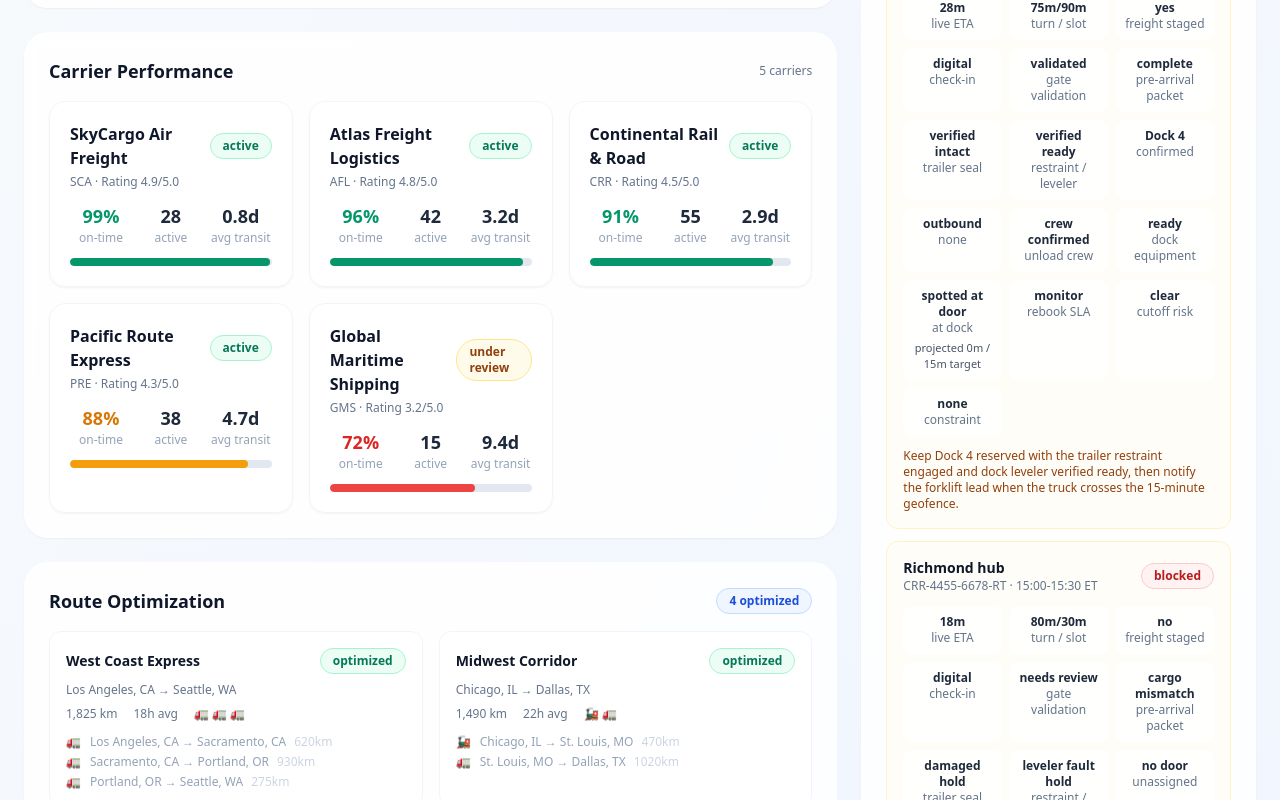
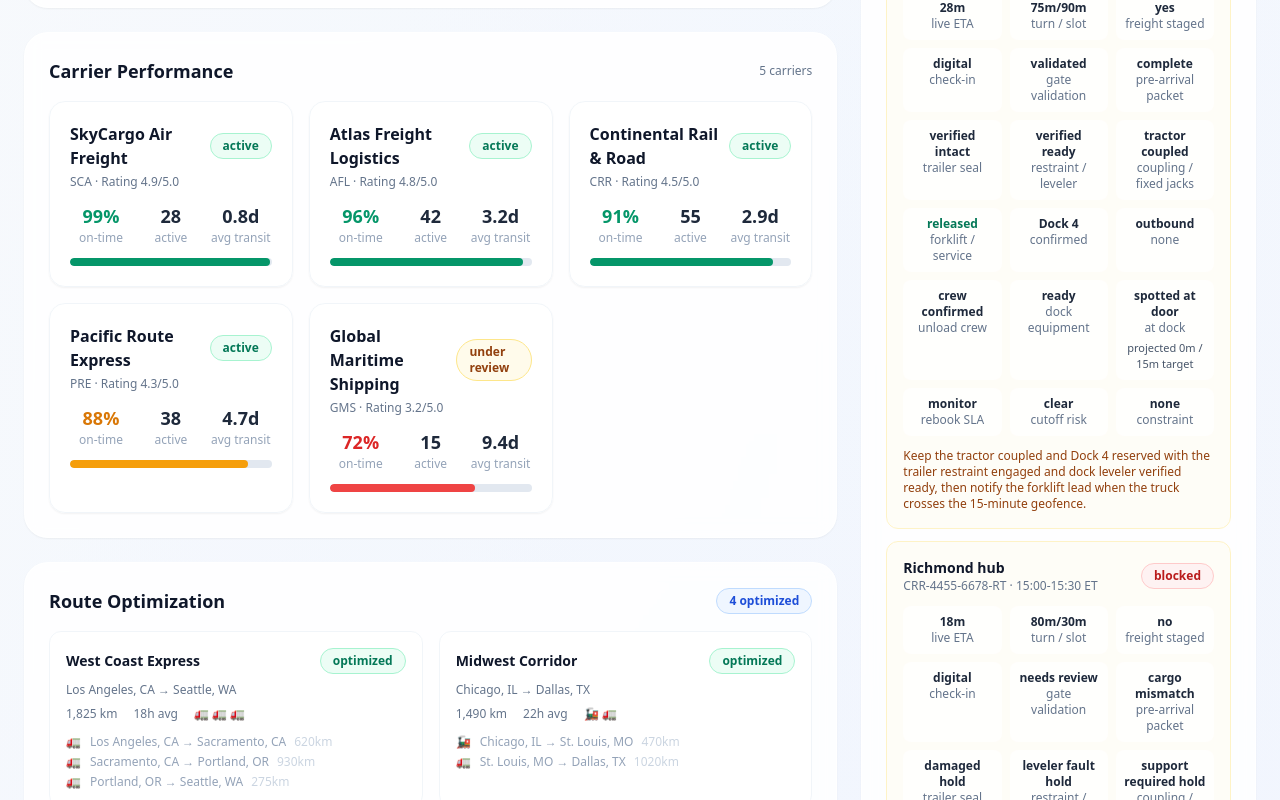
Before and after one commit to tensorgarden/logistics-ai-dashboard, a Next.js app: page / in a window 1280 px wide. Shown: the part 1200-2000 px from the top of the page. Built offline with nearby package versions, Linux system fonts and the light colour scheme.

Commit message:
[verified] Gate dock service on trailer support

```diff
--- a/src/app/page.tsx
+++ b/src/app/page.tsx
@@ -13,6 +13,7 @@ import type {
   Route,
   DockAppointmentRisk,
 } from "@/lib/types";
+import { isDockServiceReleased } from "@/lib/types";
 
 // --- Reusable components ---
 
@@ -499,6 +500,7 @@ function DockAppointmentPanel() {
       <div className="space-y-3">
         {demoDockAppointmentRisks.map((risk) => {
           const shipment = demoShipments.find((s) => s.id === risk.shipmentId);
+          const serviceReleased = isDockServiceReleased(risk);
           return (
             <div
               key={`${risk.shipmentId}-${risk.facility}`}
@@ -565,6 +567,20 @@ function DockAppointmentPanel() {
                     {risk.dockSafetyInterlockStatus.replaceAll("_", " ")}
                   </div>
                   <div>restraint / leveler</div>
+                </div>
+                <div className="rounded-lg bg-white/70 p-2">
+                  <div className="font-bold text-slate-800">
+                    {risk.trailerSupportStatus.replaceAll("_", " ")}
+                  </div>
+                  <div>coupling / fixed jacks</div>
+                </div>
+                <div className="rounded-lg bg-white/70 p-2">
+                  <div
+                    className={`font-bold ${serviceReleased ? "text-emerald-700" : "text-red-700"}`}
+                  >
+                    {serviceReleased ? "released" : "hold"}
+                  </div>
+                  <div>forklift / service</div>
                 </div>
                 <div className="rounded-lg bg-white/70 p-2">
                   <div className="font-bold text-slate-800">
--- a/src/lib/demo-data.ts
+++ b/src/lib/demo-data.ts
@@ -715,6 +715,7 @@ export const demoDockAppointmentRisks: DockAppointmentRisk[] = [
     preArrivalPacketStatus: "missing_vehicle_id",
     sealVerificationStatus: "pending_verification",
     dockSafetyInterlockStatus: "restraint_pending",
+    trailerSupportStatus: "fixed_jacks_verified",
     assignedDockDoor: "Dock 7",
     dockDoorAssignmentStatus: "reassignment_required",
     dockFlowDirection: "inbound",
@@ -730,7 +731,7 @@ export const demoDockAppointmentRisks: DockAppointmentRisk[] = [
     cutoffRiskMinutes: 35,
     status: "at_risk",
     mitigation:
-      "Clear the inbound overrun by reassigning the truck from congested Dock 7 to a 90-minute unloading slot before the 35-minute shipping cutoff, dispatch and escalate the yard spotter because 6 minutes waiting plus a 12-minute move projects an 18-minute turn against the 15-minute call-to-door target, stage receiving labor and reserve a forklift now, capture the tractor vehicle ID in the carrier portal, verify the trailer seal and record chain-of-custody evidence at the gate, engage and confirm the trailer restraint before enabling the dock leveler, complete the leveler inspection, and send a digital gate pass before arrival.",
+      "Clear the inbound overrun by reassigning the truck from congested Dock 7 to a 90-minute unloading slot before the 35-minute shipping cutoff, dispatch and escalate the yard spotter because 6 minutes waiting plus a 12-minute move projects an 18-minute turn against the 15-minute call-to-door target, stage receiving labor and reserve a forklift now, capture the tractor vehicle ID in the carrier portal, verify the trailer seal and record chain-of-custody evidence at the gate, keep fixed jacks supporting the uncoupled trailer, engage and confirm the trailer restraint before enabling the dock leveler, complete the leveler inspection, and send a digital gate pass before arrival.",
   },
   {
     shipmentId: "shp_007",
@@ -745,6 +746,7 @@ export const demoDockAppointmentRisks: DockAppointmentRisk[] = [
     preArrivalPacketStatus: "complete",
     sealVerificationStatus: "verified_intact",
     dockSafetyInterlockStatus: "verified_ready",
+    trailerSupportStatus: "tractor_coupled",
     assignedDockDoor: "Dock 4",
     dockDoorAssignmentStatus: "confirmed",
     dockFlowDirection: "outbound",
@@ -760,7 +762,7 @@ export const demoDockAppointmentRisks: DockAppointmentRisk[] = [
     cutoffRiskMinutes: null,
     status: "ready",
     mitigation:
-      "Keep Dock 4 reserved with the trailer restraint engaged and dock leveler verified ready, then notify the forklift lead when the truck crosses the 15-minute geofence.",
+      "Keep the tractor coupled and Dock 4 reserved with the trailer restraint engaged and dock leveler verified ready, then notify the forklift lead when the truck crosses the 15-minute geofence.",
   },
   {
     shipmentId: "shp_012",
@@ -775,6 +777,7 @@ export const demoDockAppointmentRisks: DockAppointmentRisk[] = [
     preArrivalPacketStatus: "cargo_mismatch",
     sealVerificationStatus: "damaged_hold",
     dockSafetyInterlockStatus: "leveler_fault_hold",
+    trailerSupportStatus: "support_required_hold",
     assignedDockDoor: null,
     dockDoorAssignmentStatus: "unassigned",
     dockFlowDirection: "outbound",
@@ -790,7 +793,7 @@ export const demoDockAppointmentRisks: DockAppointmentRisk[] = [
     cutoffRiskMinutes: 12,
     status: "blocked",
     mitigation:
-      "Protect the outbound pickup from the shared-door conflict: place the damaged trailer seal under a chain-of-custody security hold, isolate the failed dock leveler for repair and keep the trailer restraint engaged, keep the dock door unassigned, locate and verify the trailer in the yard before dispatching a spotter, confirm outbound crew coverage, escalate staging immediately, confirm the cargo count against the appointment packet, and rebook before the receiver closes at 15:30 because the 12-minute cutoff risk is inside the live ETA window.",
+      "Protect the outbound pickup from the shared-door conflict: place the damaged trailer seal under a chain-of-custody security hold, verify fixed jacks support the uncoupled trailer before forklift entry to prevent upending, isolate the failed dock leveler for repair and keep the trailer restraint engaged, keep the dock door unassigned, locate and verify the trailer in the yard before dispatching a spotter, confirm outbound crew coverage, escalate staging immediately, confirm the cargo count against the appointment packet, and rebook before the receiver closes at 15:30 because the 12-minute cutoff risk is inside the live ETA window.",
   },
 ];
 
--- a/src/lib/types.ts
+++ b/src/lib/types.ts
@@ -105,6 +105,11 @@ export type DockSafetyInterlockStatus =
   | "restraint_pending"
   | "leveler_fault_hold";
 
+export type DockTrailerSupportStatus =
+  | "tractor_coupled"
+  | "fixed_jacks_verified"
+  | "support_required_hold";
+
 export interface PortDwellRisk {
   shipmentId: string;
   facility: string;
@@ -129,6 +134,7 @@ export interface DockAppointmentRisk {
   preArrivalPacketStatus: DockPreArrivalPacketStatus;
   sealVerificationStatus: DockSealVerificationStatus;
   dockSafetyInterlockStatus: DockSafetyInterlockStatus;
+  trailerSupportStatus: DockTrailerSupportStatus;
   assignedDockDoor: string | null;
   dockDoorAssignmentStatus: DockDoorAssignmentStatus;
   dockFlowDirection: DockFlowDirection;
@@ -144,6 +150,14 @@ export interface DockAppointmentRisk {
   cutoffRiskMinutes: number | null;
   status: DockAppointmentStatus;
   mitigation: string;
+}
+
+export function isDockServiceReleased(risk: DockAppointmentRisk): boolean {
+  return (
+    risk.status === "ready" &&
+    (risk.trailerSupportStatus === "tractor_coupled" ||
+      risk.trailerSupportStatus === "fixed_jacks_verified")
+  );
 }
 
 export interface RouteSegment {
```
Also changed, not shown: 1 other file (tests, documents, lock files or other folders).
